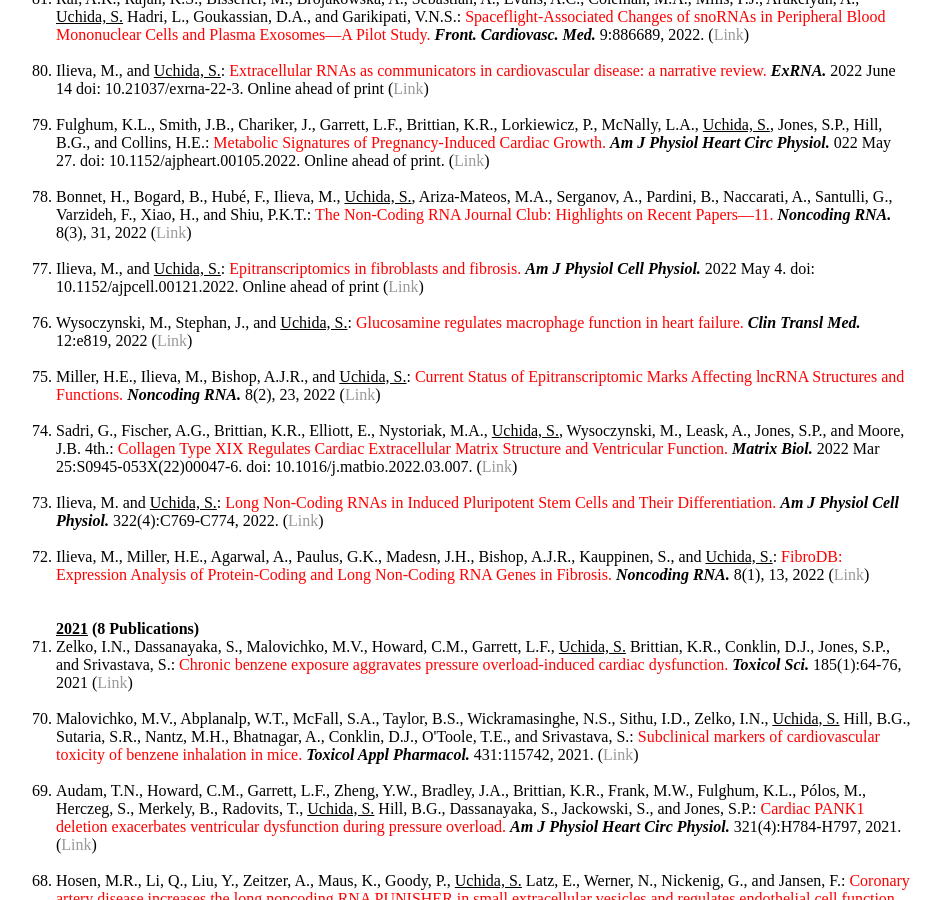
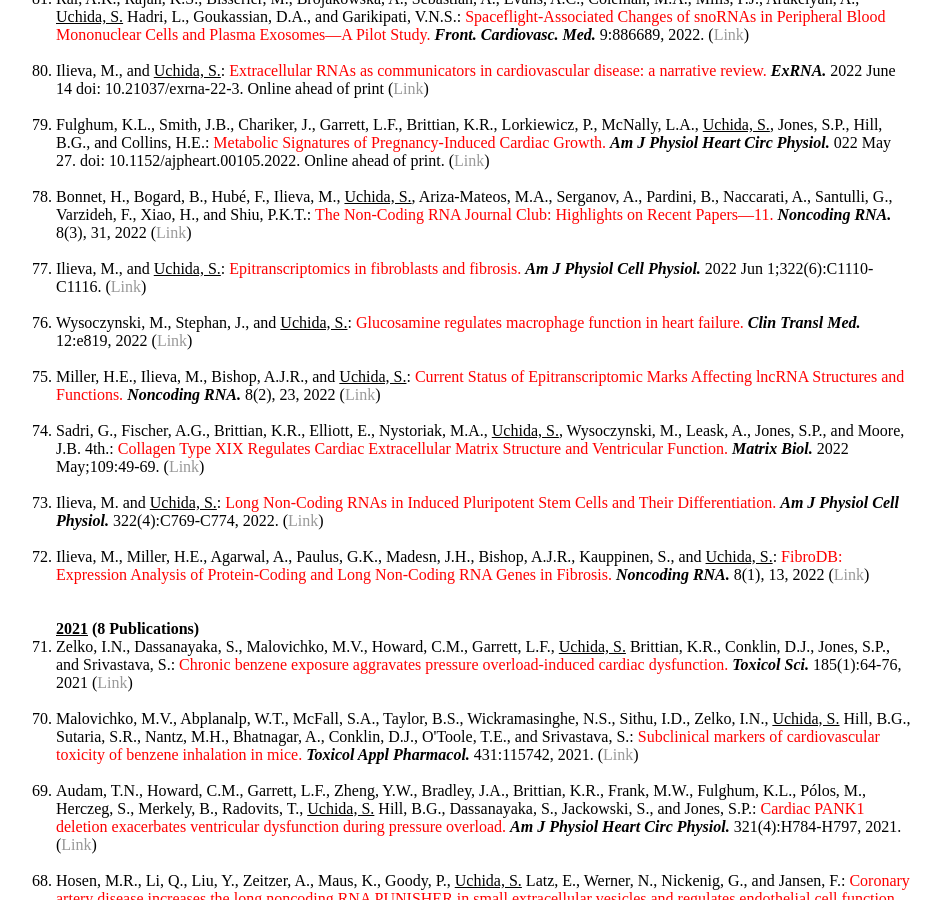
Before and after one commit to heartlncrna/heartlncrna.github.io, a Jekyll site: the page publications/pub_list.html, which Jekyll copies as it is, in a window 1280 px wide and 900 px high, scrolled down 554 px. Shown: the whole window, without its empty margins (176-1117 px from the left). Built offline with Jekyll 4.4.1, drawn with Linux system fonts in a browser that asks for light colours.

Commit message:
Update pub_list.html

```diff
--- a/publications/pub_list.html
+++ b/publications/pub_list.html
@@ -47,7 +47,7 @@
 				<li> Rai, A.K., Rajan, K.S., Bisserier, M., Brojakowska, A., Sebastian, A., Evans, A.C., Coleman, M.A., Mills, P.J., Arakelyan, A., <u>Uchida, S.</u> Hadri, L., Goukassian, D.A., and Garikipati, V.N.S.: <font color="red">Spaceflight-Associated Changes of snoRNAs in Peripheral Blood Mononuclear Cells and Plasma Exosomes—A Pilot Study. </font> <b><i>Front. Cardiovasc. Med. </i></b> 9:886689, 2022. (<a href="https://www.frontiersin.org/articles/10.3389/fcvm.2022.886689/full">Link</span></a>)</li>
 			<br>
 
-				<li> Ilieva, M., and <u>Uchida, S.</u>: <font color="red">Extracellular RNAs as communicators in cardiovascular disease: a narrative review.</font> <b><i>ExRNA. </i></b> 2022 June 14 doi: 10.21037/exrna-22-3. Online ahead of print (<a href="https://cdn.amegroups.cn/journals/pbpc/files/journals/12/articles/65485/public/65485-PB1-1606-R1.pdf">Link</span></a>)</li>
+				<li> Ilieva, M., and <u>Uchida, S.</u>: <font color="red">Extracellular RNAs as communicators in cardiovascular disease: a narrative review.</font> <b><i>ExRNA. </i></b> 2022 June 14 doi: 10.21037/exrna-22-3. Online ahead of print (<a href="https://exrna.amegroups.com/article/view/65485/html">Link</span></a>)</li>
 			<br>
 
 				<li> Fulghum, K.L., Smith, J.B., Chariker, J., Garrett, L.F., Brittian, K.R., Lorkiewicz, P., McNally, L.A., <u>Uchida, S.</u>, Jones, S.P., Hill, B.G., and Collins, H.E.: <font color="red">Metabolic Signatures of Pregnancy-Induced Cardiac Growth.</font> <b><i>Am J Physiol Heart Circ Physiol. </i></b> 022 May 27. doi: 10.1152/ajpheart.00105.2022. Online ahead of print. (<a href="https://journals.physiology.org/doi/abs/10.1152/ajpheart.00105.2022">Link</span></a>)</li>
@@ -56,7 +56,7 @@
 				<li> Bonnet, H., Bogard, B., Hubé, F., Ilieva, M., <u>Uchida, S.</u>, Ariza-Mateos, M.A., Serganov, A., Pardini, B., Naccarati, A., Santulli, G., Varzideh, F., Xiao, H., and Shiu, P.K.T.: <font color="red">The Non-Coding RNA Journal Club: Highlights on Recent Papers—11.</font> <b><i>Noncoding RNA. </i></b> 8(3), 31, 2022 (<a href="https://www.mdpi.com/2311-553X/8/3/31">Link</span></a>)</li>
 			<br>
 
-				<li> Ilieva, M., and <u>Uchida, S.</u>: <font color="red">Epitranscriptomics in fibroblasts and fibrosis.</font> <b><i>Am J Physiol Cell Physiol. </i></b> 2022 May 4. doi: 10.1152/ajpcell.00121.2022. Online ahead of print (<a href="https://journals.physiology.org/doi/abs/10.1152/ajpcell.00121.2022">Link</span></a>)</li>
+				<li> Ilieva, M., and <u>Uchida, S.</u>: <font color="red">Epitranscriptomics in fibroblasts and fibrosis.</font> <b><i>Am J Physiol Cell Physiol. </i></b> 2022 Jun 1;322(6):C1110-C1116. (<a href="https://journals.physiology.org/doi/abs/10.1152/ajpcell.00121.2022">Link</span></a>)</li>
 			<br>
 
 				<li> Wysoczynski, M., Stephan, J., and <u>Uchida, S.</u>: <font color="red">Glucosamine regulates macrophage function in heart failure.</font> <b><i>Clin Transl Med. </i></b> 12:e819, 2022 (<a href="https://onlinelibrary.wiley.com/doi/10.1002/ctm2.819">Link</span></a>)</li>
@@ -65,7 +65,7 @@
 				<li> Miller, H.E., Ilieva, M., Bishop, A.J.R., and <u>Uchida, S.</u>: <font color="red">Current Status of Epitranscriptomic Marks Affecting lncRNA Structures and Functions.</font> <b><i>Noncoding RNA. </i></b> 8(2), 23, 2022 (<a href="https://www.mdpi.com/2311-553X/8/2/23/htm">Link</span></a>)</li>
 			<br>
 
-<li> Sadri, G., Fischer, A.G., Brittian, K.R., Elliott, E., Nystoriak, M.A., <u>Uchida, S.</u>, Wysoczynski, M., Leask, A., Jones, S.P., and Moore, J.B. 4th.: <font color="red">Collagen Type XIX Regulates Cardiac Extracellular Matrix Structure and Ventricular Function.</font> <b><i>Matrix Biol. </i></b> 2022 Mar 25:S0945-053X(22)00047-6. doi: 10.1016/j.matbio.2022.03.007. (<a href="https://www.sciencedirect.com/science/article/pii/S0945053X22000476">Link</span></a>)</li>
+<li> Sadri, G., Fischer, A.G., Brittian, K.R., Elliott, E., Nystoriak, M.A., <u>Uchida, S.</u>, Wysoczynski, M., Leask, A., Jones, S.P., and Moore, J.B. 4th.: <font color="red">Collagen Type XIX Regulates Cardiac Extracellular Matrix Structure and Ventricular Function.</font> <b><i>Matrix Biol. </i></b> 2022 May;109:49-69. (<a href="https://www.sciencedirect.com/science/article/pii/S0945053X22000476">Link</span></a>)</li>
 			<br>
 
 				<li> Ilieva, M. and <u>Uchida, S.</u>: <font color="red">Long Non-Coding RNAs in Induced Pluripotent Stem Cells and Their Differentiation.</font> <b><i>Am J Physiol Cell Physiol. </i></b> 322(4):C769-C774, 2022. (<a href="https://journals.physiology.org/doi/abs/10.1152/ajpcell.00059.2022">Link</span></a>)</li>
```
